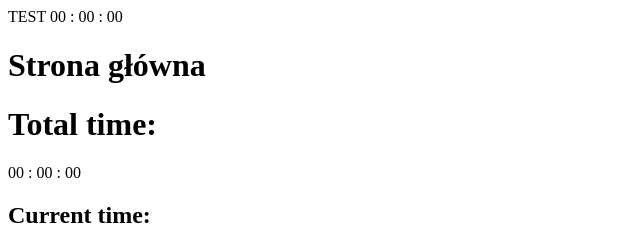
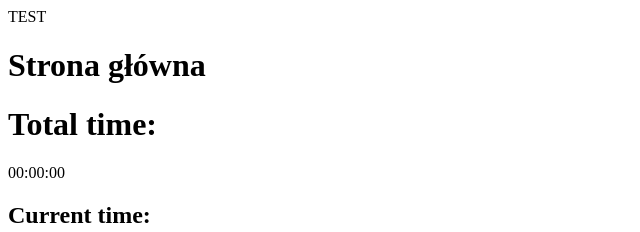
Before and after one commit to kwaq102/stopwatch, a React (Vite) app: page / in a window 1280 px wide. Shown: the top 232 px of the page, without its empty margins (0-640 px from the left). Built offline with nearby package versions, Linux system fonts and the light colour scheme.

Commit message:
changed time value from string to milliseconds and first refactoring code

```diff
--- a/src/assets/functions.ts
+++ b/src/assets/functions.ts
@@ -13,7 +13,7 @@ export const formatTime = (ms: number) => {
     return `${formattedMinutes}:${formattedSeconds}:${formattedMilliseconds}`;
 };
 
-export const sortTimes = (arr: string[]) => {
+export const sortTimes = (arr: number[]) => {
     return arr.sort((a, b) => {
         if (a < b) {
             return -1;
@@ -24,3 +24,7 @@ export const sortTimes = (arr: string[]) => {
         }
     });
 };
+
+// export const sum = (array) => {
+//     return array.reduce((prevEl, currentEl) => prevEl + currentEl, 0)
+// }
--- a/src/components/ButtonLap.tsx
+++ b/src/components/ButtonLap.tsx
@@ -2,9 +2,9 @@ import { Dispatch, SetStateAction } from "react";
 
 type Props = {
 	text: string;
-	lapTime: string;
-	handleValueCurrent: Dispatch<SetStateAction<boolean>>;
-	addLapTime: Dispatch<SetStateAction<string[]>>;
+	lapTime: number;
+	handleValueCurrent: Dispatch<SetStateAction<number>>;
+	addLapTime: Dispatch<SetStateAction<number[]>>;
 };
 
 const ButtonLap = ({
@@ -15,7 +15,7 @@ const ButtonLap = ({
 }: Props) => {
 	const addLap = () => {
 		addLapTime(prev => [...prev, lapTime]);
-		handleValueCurrent(prev => !prev);
+		handleValueCurrent(0);
 	};
 
 	return <button onClick={addLap}>{text}</button>;
--- a/src/components/ButtonReset.tsx
+++ b/src/components/ButtonReset.tsx
@@ -2,14 +2,14 @@ import { Dispatch, SetStateAction } from "react";
 
 type Props = {
 	text: string;
-	handleValueMain: Dispatch<SetStateAction<boolean>>;
-	handleValueCurrent: Dispatch<SetStateAction<boolean>>;
+	handleValueMain: Dispatch<SetStateAction<number>>;
+	handleValueCurrent: Dispatch<SetStateAction<number>>;
 };
 
 const ButtonReset = ({ text, handleValueMain, handleValueCurrent }: Props) => {
 	const resetValue = () => {
-		handleValueMain(prev => !prev);
-		handleValueCurrent(prev => !prev);
+		handleValueMain(0);
+		handleValueCurrent(0);
 	};
 	return <button onClick={resetValue}>{text}</button>;
 };
--- a/src/components/PageMain.tsx
+++ b/src/components/PageMain.tsx
@@ -10,27 +10,18 @@ import { ButtonStop } from "./ButtonStop";
 
 const PageMain = () => {
 	const [startAll, setStartAll] = useState(false);
-	const [startMainCounter, setStartMainCounter] = useState(false);
-	const [startCurrentCounter, setStartCurrentCounter] = useState(false);
-
-	const [startValue, setStartValue] = useState(0);
-	// const [changeValue, setChangeValue] = useState(false);
-
-	// const [lapsAmount, setLapsAmount] = useState(0);
 
 	const [hidden, setHidden] = useState(false);
 
-	const [minutes, setMinutes] = useState(startValue);
-	const [seconds, setSeconds] = useState(startValue);
-	const [milliseconds, setMilliseconds] = useState(startValue);
+	const [globalMilisec, setGlobalMilisec] = useState(0);
+	const [currentMilisec, setCurrentMilisec] = useState(0);
 
 	const [fullTime, setFullTime] = useState("");
 
-	const [times, setTimes] = useState<string[]>([]);
+	//Array with lap times by milliseconds
+	const [times, setTimes] = useState<number[]>([]);
 
-	const lapTime = `${minutes > 9 ? minutes : `0${minutes}`} : ${
-		seconds > 9 ? seconds : `0${seconds}`
-	} : ${milliseconds > 9 ? milliseconds : `0${milliseconds}`}`;
+	const lapTime = currentMilisec;
 
 	const hide = () => {
 		setHidden(true);
@@ -45,35 +36,29 @@ const PageMain = () => {
 				{!hidden && (
 					<MainCounter
 						startMainCounter={startAll}
-						startValue={startValue}
-						changeValue={startMainCounter}
 						handleFullTime={setFullTime}
+						handleGlobalMilisec={setGlobalMilisec}
+						globalMiliSec={globalMilisec}
 					/>
 				)}
 
 				{!hidden && (
 					<CurrentCounter
 						startCurrentCounter={startAll}
-						startValue={startValue}
-						changeValue={startCurrentCounter}
-						minutes={minutes}
-						seconds={seconds}
-						milliseconds={milliseconds}
-						handleMinutes={setMinutes}
-						handleSeconds={setSeconds}
-						handleMilliseconds={setMilliseconds}
+						handleCurrentMilisec={setCurrentMilisec}
+						currentMilisec={currentMilisec}
 					/>
 				)}
 				<Button text="Start" handleButton={setStartAll} />
 				<ButtonReset
 					text="Reset"
-					handleValueMain={setStartMainCounter}
-					handleValueCurrent={setStartCurrentCounter}
+					handleValueMain={setGlobalMilisec}
+					handleValueCurrent={setCurrentMilisec}
 				/>
 
 				<ButtonLap
 					text="Lap"
-					handleValueCurrent={setStartCurrentCounter}
+					handleValueCurrent={setCurrentMilisec}
 					lapTime={lapTime}
 					addLapTime={setTimes}
 				/>
@@ -81,13 +66,7 @@ const PageMain = () => {
 				<ButtonStop hide={hide} />
 
 				{!hidden && <Table times={times} />}
-				{hidden && (
-					<Summary
-						times={times}
-						fullTime={fullTime}
-						miliseconds={milliseconds}
-					/>
-				)}
+				{hidden && <Summary times={times} />}
 			</main>
 		</div>
 	);
--- a/src/components/Summary.tsx
+++ b/src/components/Summary.tsx
@@ -1,26 +1,16 @@
-import { formatTime, sortTimes } from "../assets/functions";
+import { formatTime } from "../assets/functions";
 
 type Props = {
-	times: string[];
+	times: number[];
 };
 
 const Summary = ({ times }: Props) => {
-	sortTimes(times);
+	times.sort((a, b) => a - b);
 
 	const summaryTime = () => {
 		let allTime = 0;
 
-		times.map(el => {
-			el.split(":").forEach((el, i) => {
-				if (i === 0) {
-					allTime = allTime + Number(el) * 60000;
-				} else if (i === 1) {
-					allTime = allTime + Number(el) * 1000;
-				} else if (i === 2) {
-					allTime = allTime + Number(el) * 10;
-				}
-			});
-		});
+		allTime = times.reduce((prevEl, currentEl) => prevEl + currentEl, 0);
 
 		return allTime;
 	};
@@ -36,12 +26,14 @@ const Summary = ({ times }: Props) => {
 			<div>
 				<p>czas łączny: {formatTime(summaryTime())}</p>
 				<p>średni czas okrążenia: {formatTime(averageTime())}</p>
-				<p>najszybszy czas okrążenia: {times[0]}</p>
-				<p>najwolniejszy czas okrążenia: {times[times.length - 1]}</p>
+				<p>najszybszy czas okrążenia: {formatTime(times[0])}</p>
+				<p>
+					najwolniejszy czas okrążenia: {formatTime(times[times.length - 1])}
+				</p>
 				<p>Liczba okrążeń: {times.length}</p>
 				<div>
 					{times.map((time, i) => (
-						<p key={i}>{time}</p>
+						<p key={i}>{formatTime(time)}</p>
 					))}
 				</div>
 			</div>
--- a/src/components/Table/Table.tsx
+++ b/src/components/Table/Table.tsx
@@ -1,7 +1,8 @@
+import { formatTime } from "../../assets/functions";
 import { TableElement } from "./TableElement";
 
 type Props = {
-	times: string[];
+	times: number[];
 };
 
 const Table = ({ times }: Props) => {
@@ -15,7 +16,7 @@ const Table = ({ times }: Props) => {
 			</thead>
 			<tbody>
 				{...times.map((el, i) => (
-					<TableElement key={i} lapsAmount={i + 1} time={el} />
+					<TableElement key={i} lapsAmount={i + 1} time={formatTime(el)} />
 				))}
 			</tbody>
 		</table>
--- a/src/components/counters/CurrentCounter.tsx
+++ b/src/components/counters/CurrentCounter.tsx
@@ -1,26 +1,17 @@
 import { Dispatch, SetStateAction, useEffect } from "react";
+import { formatTime } from "../../assets/functions";
 type Props = {
 	startCurrentCounter: boolean;
-	startValue: number;
-	changeValue: boolean;
-	minutes: number;
-	seconds: number;
-	milliseconds: number;
-	handleMinutes: Dispatch<SetStateAction<number>>;
-	handleSeconds: Dispatch<SetStateAction<number>>;
-	handleMilliseconds: Dispatch<SetStateAction<number>>;
+
+	currentMilisec: number;
+	handleCurrentMilisec: Dispatch<SetStateAction<number>>;
 };
 
 const CurrentCounter = ({
 	startCurrentCounter,
-	startValue,
-	changeValue,
-	minutes,
-	seconds,
-	milliseconds,
-	handleMinutes,
-	handleMilliseconds,
-	handleSeconds,
+
+	currentMilisec,
+	handleCurrentMilisec,
 }: Props) => {
 	useEffect(() => {
 		const interval = setInterval(() => {
@@ -28,37 +19,18 @@ const CurrentCounter = ({
 		}, 10);
 
 		return () => clearInterval(interval);
-	}, [startCurrentCounter, milliseconds, startValue]);
-
-	useEffect(() => {
-		handleMinutes(startValue);
-		handleSeconds(startValue);
-		handleMilliseconds(startValue);
-	}, [changeValue]);
+	}, [startCurrentCounter]);
 
 	const handleStopwatch = () => {
 		if (!startCurrentCounter) return;
-		if (milliseconds >= 99) {
-			handleMilliseconds(0);
-			if (seconds >= 59) {
-				handleSeconds(0);
-				handleMinutes(prev => prev + 1);
-			} else {
-				handleSeconds(prev => prev + 1);
-			}
-		} else {
-			handleMilliseconds(prev => prev + 1);
-		}
+
+		handleCurrentMilisec(prev => prev + 10);
 	};
 
 	return (
 		<>
 			<h2>Current time:</h2>
-			<p>
-				{minutes > 9 ? minutes : `0${minutes}`}:
-				{seconds > 9 ? seconds : `0${seconds}`}:
-				{milliseconds > 9 ? milliseconds : `0${milliseconds}`}
-			</p>
+			<p>{formatTime(currentMilisec)}</p>
 		</>
 	);
 };
--- a/src/components/counters/MainCounter.tsx
+++ b/src/components/counters/MainCounter.tsx
@@ -1,67 +1,43 @@
 import { Dispatch, SetStateAction, useEffect, useState } from "react";
+import { formatTime } from "../../assets/functions";
 
 type Props = {
 	startMainCounter: boolean;
-	startValue: number;
-	changeValue: boolean;
 	handleFullTime: Dispatch<SetStateAction<string>>;
+	globalMiliSec: number;
+	handleGlobalMilisec: Dispatch<SetStateAction<number>>;
 };
 
 const MainCounter = ({
 	startMainCounter,
-	startValue,
-	changeValue,
-	handleFullTime,
+	globalMiliSec,
+	handleGlobalMilisec,
 }: Props) => {
-	const [minutes, setMinutes] = useState(startValue);
-	const [seconds, setSeconds] = useState(startValue);
-	const [milliseconds, setMilliseconds] = useState(startValue);
+	const [milliseconds, setMilliseconds] = useState(0);
 
 	useEffect(() => {
 		const interval = setInterval(() => {
 			handleStopwatch();
-		}, 100);
+		}, 10);
 
 		return () => clearInterval(interval);
-	}, [startMainCounter, milliseconds, startValue]);
+	}, [startMainCounter, milliseconds]);
 
 	useEffect(() => {
-		setMinutes(startValue);
-		setSeconds(startValue);
-		setMilliseconds(startValue);
-	}, [changeValue]);
+		setMilliseconds(0);
+	}, []);
 
 	//TODO to można spróbować to jednej funkcji to samo jest w CurrentCounter
 	const handleStopwatch = () => {
 		if (!startMainCounter) return;
-		if (milliseconds >= 99) {
-			setMilliseconds(0);
-			if (seconds >= 59) {
-				setSeconds(0);
-				setMinutes(prev => prev + 1);
-			} else {
-				setSeconds(prev => prev + 1);
-			}
-		} else {
-			setMilliseconds(prev => prev + 1);
-		}
+
+		handleGlobalMilisec(prev => prev + 10);
 	};
-
-	const fullTime = `${minutes > 9 ? minutes : `0${minutes}`} : ${
-		seconds > 9 ? seconds : `0${seconds}`
-	} : ${milliseconds > 9 ? milliseconds : `0${milliseconds}`}`;
-
-	handleFullTime(fullTime);
 
 	return (
 		<>
 			<h1>Total time:</h1>
-			<div>
-				{fullTime}
-				{/* {minutes > 9 ? minutes : `0${minutes}`}:
-				{seconds > 9 ? seconds : `0${seconds}`}:
-				{milliseconds > 9 ? milliseconds : `0${milliseconds}`} */}
-			</div>
+			<div>{formatTime(globalMiliSec)}</div>
 		</>
 	);
 };
```
